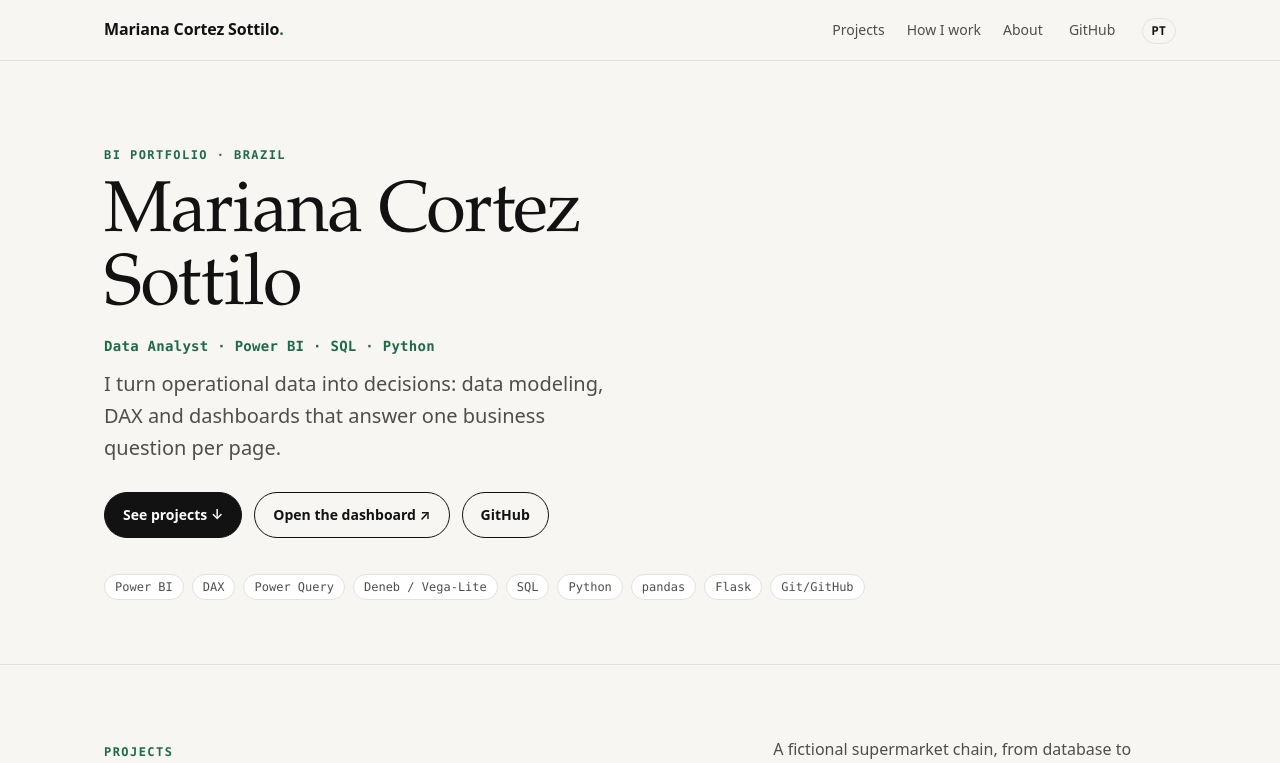
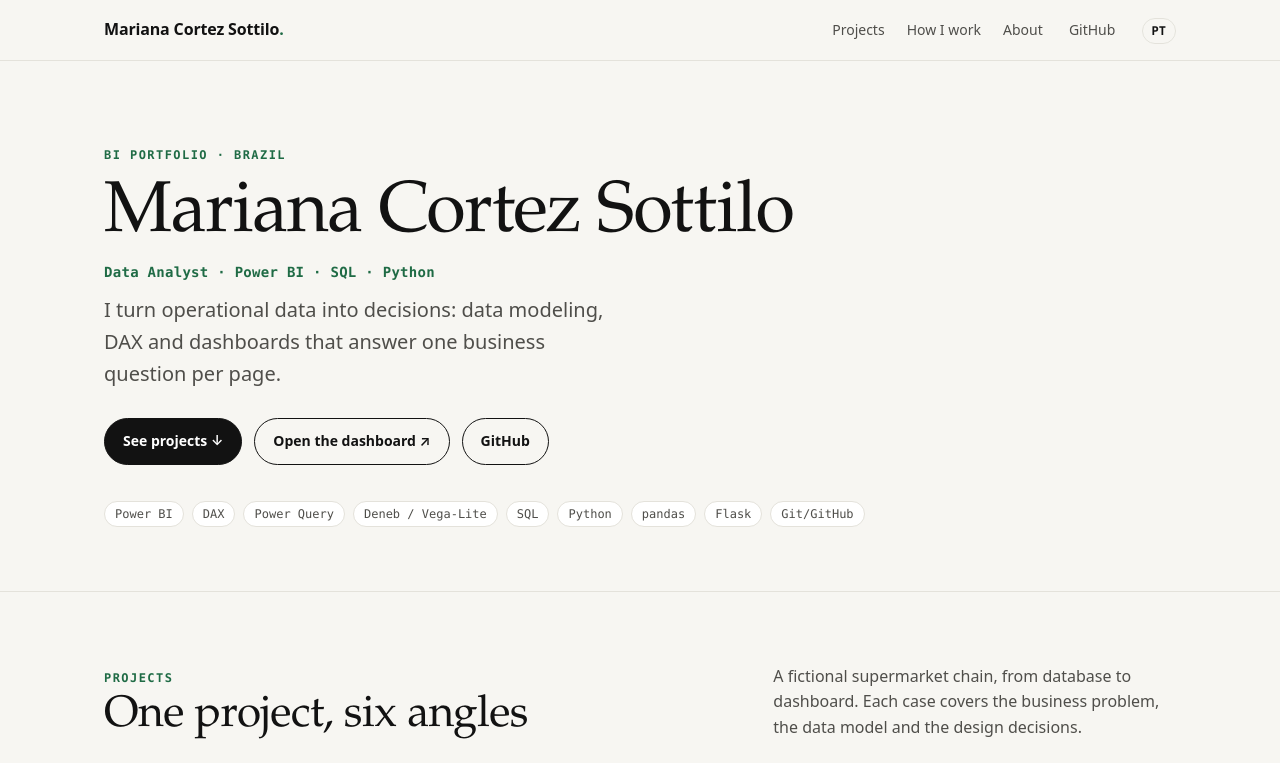
Before and after one commit to MarianaCortezSottilo/MarianaCortezSottilo.github.io, a plain HTML site: page index.html in a window 1280 px wide. Shown: the top 763 px of the page. Drawn offline with Linux system fonts and the light colour scheme.

Commit message:
Nome em uma linha no topo

```diff
--- a/estilo.css
+++ b/estilo.css
@@ -23,7 +23,7 @@ nav a:hover { color: var(--tinta); }
 /* hero */
 .hero { padding: 88px 0 64px; border-bottom: 1px solid var(--linha); }
 .eyebrow { font: 600 12px/1 var(--mono); letter-spacing: .12em; text-transform: uppercase; color: var(--marca); }
-.hero h1 { font: 500 clamp(40px, 6vw, 72px)/1.02 var(--serif); letter-spacing: -.02em; margin: 18px 0 18px; max-width: 14ch; }
+.hero h1 { font: 500 clamp(30px, 7vw, 72px)/1.02 var(--serif); letter-spacing: -.02em; margin: 18px 0 18px; white-space: nowrap; }
 .hero p.frase { font-size: 20px; color: var(--tinta2); max-width: 46ch; margin: 0 0 28px; }
 .botoes { display: flex; gap: 12px; flex-wrap: wrap; }
 .btn { display: inline-flex; align-items: center; gap: 8px; padding: 11px 18px; border-radius: 999px; border: 1px solid var(--tinta);
```
